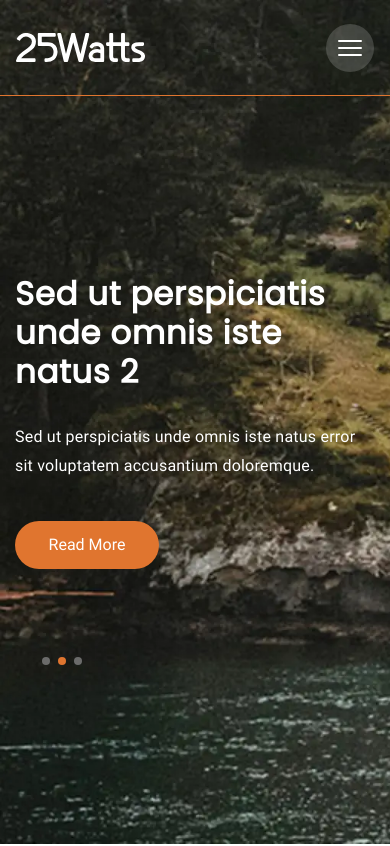
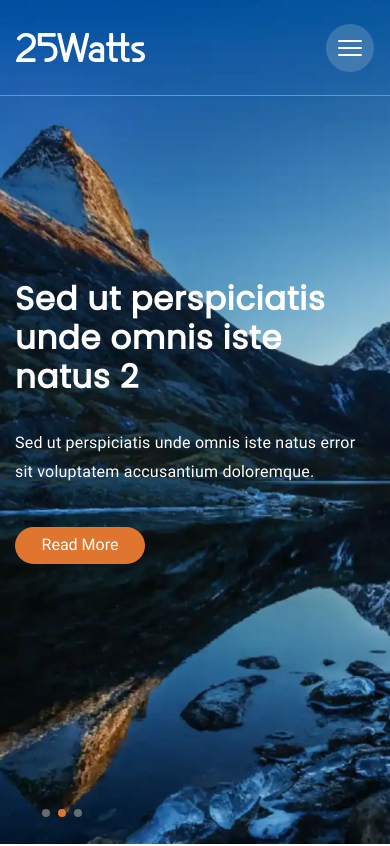
Before and after one commit to shura1981/pinmundoe, a React (Vite) app: page / in a window 390 px wide. Shown: the top 846 px of the page. Built offline with nearby package versions, Linux system fonts and the light colour scheme.

Commit message:
pendientes para añadir  en el último commit

```diff
--- a/src/components/sliderHome.jsx
+++ b/src/components/sliderHome.jsx
@@ -8,24 +8,47 @@ import Button from "./button";
 import { smoothScrollElement } from '../helpers';
 
 export default function SliderHome() {
+
+    const loadVideo = () => {
+        var canvas = document.getElementById('videoPlayer');
+        if (canvas) {
+            let mql = window.matchMedia('(max-width: 600px)');
+            function myFunction(x) {
+                if (x.matches) { // If media query matches
+                    canvas.setAttribute("src", `/videos/globosMobile.mp4`)
+                    canvas.muted = true;
+                    canvas.play();
+                    canvas.onloadstart = () => canvas.dataset.load = 'true';
+                } else {
+                    canvas.setAttribute("src", `/videos/globos.mp4`);
+                }
+                x.onchange = () => {
+                    myFunction(x);
+                }
+            }
+            myFunction(mql);
+        }
+    }
+
+
     useEffect(() => {
 
         // init Swiper:
         const swiperHome = new Swiper('.component-slider-home .swiper', {
             // configure Swiper to use modules
-            modules: [Navigation, Pagination, Autoplay, EffectFade, EffectCreative],
-            // effect: "fade",
+            modules: [Navigation, Pagination, Autoplay, EffectFade],
+            effect: "fade",
             grabCursor: true,
-            effect: "creative",
-            creativeEffect: {
-                prev: {
-                    shadow: true,
-                    translate: [0, 0, -400],
-                },
-                next: {
-                    translate: ["100%", 0, 0],
-                },
-            },
+            // effect: "creative",
+            // creativeEffect: {
+            //     prev: {
+            //         shadow: true,
+            //         translate: [0, 0, -400],
+            //     },
+            //     next: {
+            //         translate: ["100%", 0, 0],
+            //     },
+            // },
             autoplay: {
                 delay: 5500,
                 disableOnInteraction: true,
@@ -41,6 +64,8 @@ export default function SliderHome() {
             // },
         });
 
+        loadVideo();
+
     }, []);
     const handleButton = (e) => {
         e.preventDefault();
@@ -53,6 +78,7 @@ export default function SliderHome() {
             <div className="swiper mySwiper relative">
                 <div className="swiper-wrapper">
                     <div className="swiper-slide section-intro-slider-1">
+                    <div className="filter-darker"></div>
                         <div className="container">
                             <div className="row hv-100 d-flex justify-content-start align-items-center">
                                 <div className="col-12 col-md-8">
@@ -79,6 +105,10 @@ export default function SliderHome() {
                         </div>
                     </div>
                     <div className="swiper-slide section-intro-slider-3">
+                        <video height="1280" width="720" muted autoPlay data-load="true" data-canpause="false" id="videoPlayer"
+                            className="video-intro" playsInline loop>
+                        </video>
+                        <div className="filter-darker"></div>
                         <div className="container">
                             <div className="row hv-100 d-flex justify-content-start align-items-center">
                                 <div className="col-12 col-md-8">
--- a/src/scss/components/_slider_home.component.scss
+++ b/src/scss/components/_slider_home.component.scss
@@ -1,11 +1,51 @@
-
-
 .component-slider-home {
     --swiper-theme-color: var(--colorPrimary) !important;
     --swiper-pagination-bullet-inactive-color: grey !important;
     --swiper-pagination-bullet-inactive-opacity: 0.8 !important;
-    .swiper-horizontal>.swiper-pagination-bullets, .swiper-pagination-bullets.swiper-pagination-horizontal, .swiper-pagination-custom, .swiper-pagination-fraction {
+
+    .swiper-horizontal>.swiper-pagination-bullets,
+    .swiper-pagination-bullets.swiper-pagination-horizontal,
+    .swiper-pagination-custom,
+    .swiper-pagination-fraction {
         left: -34% !important;
         bottom: 20% !important;
+        @media(max-width:576px){
+        bottom: 2% !important;
+        }
     }
+
+
+    .video-intro {
+        position: absolute;
+        width: 100%;
+        min-height: 100%;
+        object-fit: cover;
+
+        @media screen and (max-width:600px) {
+            right: 0;
+            bottom: 0;
+            height: 100%;
+        }
+
+        @media screen and (min-width:601px) {
+            top: 50%;
+            left: 50%;
+            transform: translateX(-50%) translateY(-50%);
+        }
+
+    }
+
+
+    .filter-darker {
+        position: absolute;
+        top: 0;
+        left: 0;
+        height: 100%;
+        width: 100%;
+        // background: #0000005e;
+        @media(max-width:576px){
+              background: #0000008c;
+        }
+    }
+
 }
--- a/src/scss/main.scss
+++ b/src/scss/main.scss
@@ -9,6 +9,7 @@
 @import 'components/_accordion.component';
 @import 'components/_input.component';
 @import 'components/_slider_home.component';
+$menu-mobile: 900px;
 
 body {
   font-family: var(--font-roboto);
@@ -81,7 +82,7 @@ nav.nav-not-mobile {
     }
   }
 
-  @media(max-width:767px) {
+  @media(max-width:$menu-mobile) {
     display: none;
   }
 }
@@ -98,7 +99,7 @@ nav.nav-not-mobile {
     stroke: var(--color-nav-header);
   }
 
-  @media(min-width:767px) {
+  @media(min-width:$menu-mobile) {
     display: none;
   }
 
@@ -141,21 +142,33 @@ nav.nav-not-mobile {
     padding-left: 0;
   }
 }
-.bg-dark{
+
+.bg-dark {
   background-color: rgb(40, 40, 40);
 }
+
 .section-intro-slider-1 {
   background-image: url(/img/slider-1.webp);
+
+  @media(max-width:896px) {
+    background-image: url(/img/sliderHomeMobile1.webp);
+  }
+
   background-size: cover;
 }
+
 .section-intro-slider-2 {
-  background-image: url(/img/section3-image@2x.webp);
+  background-image: url(/img/sliderhome-2.webp);
+  @media(max-width:576px){
+    background-image: url(/img/sliderhome-mobile-2.webp);
+  }
   background-size: cover;
 }
-.section-intro-slider-3 {
-  background-image: url(/img/contact-image@2x.webp);
-  background-size: cover;
-}
+
+// .section-intro-slider-3 {
+//   background-image: url(/img/contact-image@2x.webp);
+//   background-size: cover;
+// }
 
 .section-secundary {
   position: relative;
@@ -228,6 +241,11 @@ nav.nav-not-mobile {
 
   &:active {
     transform: scale(0.95);
+  }
+
+  @media(max-width:576px) {
+    width: 130px;
+    height: 37px;
   }
 }
 
@@ -389,21 +407,22 @@ input:-webkit-autofill:active {
   box-shadow: inset 0 0 20px 20px #23232329;
 }
 
-.error{
-  color:red;
+.error {
+  color: red;
   transition: opacity .2s ease, max-height .25s ease;
   opacity: 0;
   max-height: 0;
   margin-bottom: 1.5rem;
 }
 
-.error.active{
+.error.active {
   opacity: 1;
   max-height: 100px;
   margin-bottom: 0rem;
 }
 
-$sizeButton:  48px;
+$sizeButton: 48px;
+
 // botón fijo en la parte inferior de la pantalla
 .button-fixed-bottom {
   position: fixed;
@@ -414,8 +433,8 @@ $sizeButton:  48px;
   width: $sizeButton;
   border-radius: 100%;
   background-color: rgb(218, 218, 218);
-  border: 2px solid  var(--colorPrimary);
-  color:  var(--colorPrimary);
+  border: 2px solid var(--colorPrimary);
+  color: var(--colorPrimary);
   display: grid;
   place-items: center;
   cursor: pointer;
```
